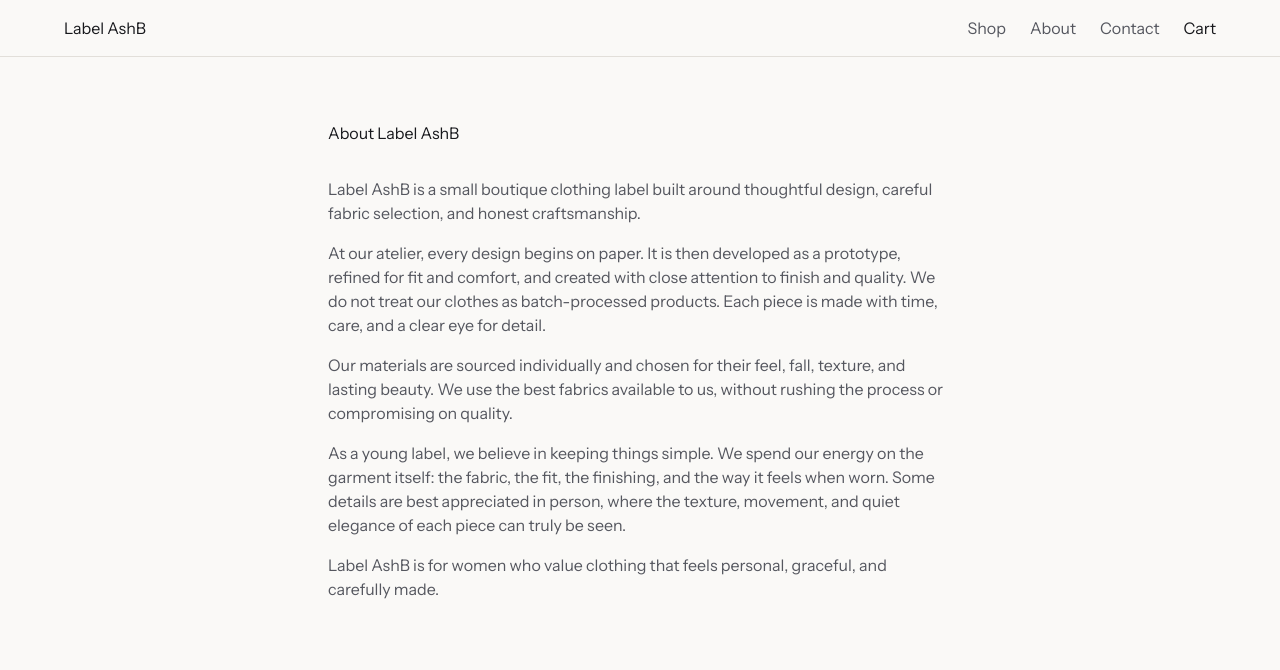
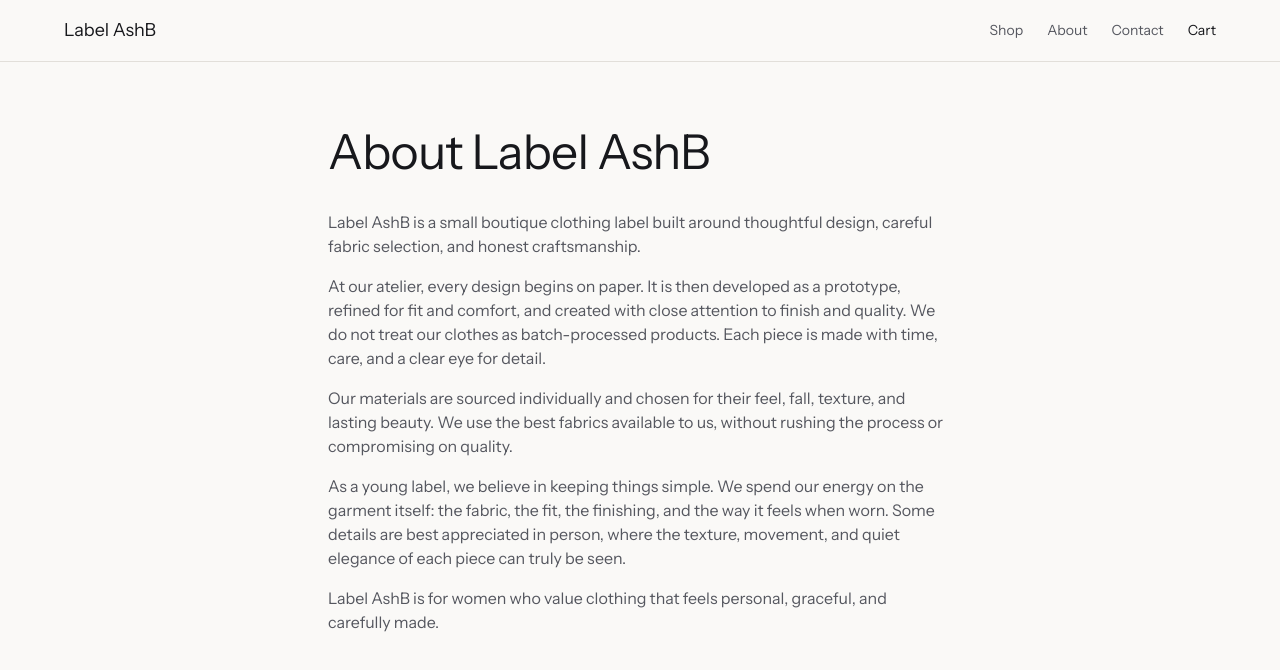
Before and after one commit to kabhika/LabelAshB-StandardWebsite, a Next.js app: page /about in a window 1280 px wide. Shown: the top 670 px of the page. Built offline with nearby package versions, Linux system fonts and the light colour scheme; no server answers.

Commit message:
Homepage hero, borderless grid, real h1 copy, fix --text-* token namespace bug (was --font-size-*, silently defaulting to 16px sitewide since Phase 2)

```diff
--- a/src/app/globals.css
+++ b/src/app/globals.css
@@ -24,35 +24,41 @@
   --color-labelashb-error: #b3261e;
   --color-labelashb-error-soft: #f8e9e8;
 
-  /* Type: one family, extreme size contrast */
+  /* Type: one family, extreme size contrast
+   * Namespace is --text-*, NOT --font-size-* - verified against
+   * node_modules/tailwindcss/theme.css and the compiled engine's own
+   * resolveWith(value, ["--text"], ["--line-height","--letter-spacing",
+   * "--font-weight"]) call. Using --font-size-* here silently produced
+   * zero utilities sitewide (every text-labelashb-* class rendered at
+   * the browser default 16px) until caught by visual review. */
   --font-labelashb-sans: var(--font-instrument-sans), ui-sans-serif, system-ui, sans-serif;
 
-  --font-size-labelashb-display: 4.5rem;
-  --font-size-labelashb-display--line-height: 1.03;
-  --font-size-labelashb-display--letter-spacing: -0.02em;
+  --text-labelashb-display: 4.5rem;
+  --text-labelashb-display--line-height: 1.03;
+  --text-labelashb-display--letter-spacing: -0.02em;
 
-  --font-size-labelashb-h1: 3rem;
-  --font-size-labelashb-h1--line-height: 1.08;
-  --font-size-labelashb-h1--letter-spacing: -0.015em;
+  --text-labelashb-h1: 3rem;
+  --text-labelashb-h1--line-height: 1.08;
+  --text-labelashb-h1--letter-spacing: -0.015em;
 
-  --font-size-labelashb-h2: 2rem;
-  --font-size-labelashb-h2--line-height: 1.15;
+  --text-labelashb-h2: 2rem;
+  --text-labelashb-h2--line-height: 1.15;
 
-  --font-size-labelashb-h3: 1.5rem;
-  --font-size-labelashb-h3--line-height: 1.25;
+  --text-labelashb-h3: 1.5rem;
+  --text-labelashb-h3--line-height: 1.25;
 
-  --font-size-labelashb-body-lg: 1.125rem;
-  --font-size-labelashb-body-lg--line-height: 1.6;
+  --text-labelashb-body-lg: 1.125rem;
+  --text-labelashb-body-lg--line-height: 1.6;
 
-  --font-size-labelashb-body: 1rem;
-  --font-size-labelashb-body--line-height: 1.6;
+  --text-labelashb-body: 1rem;
+  --text-labelashb-body--line-height: 1.6;
 
-  --font-size-labelashb-small: 0.875rem;
-  --font-size-labelashb-small--line-height: 1.5;
+  --text-labelashb-small: 0.875rem;
+  --text-labelashb-small--line-height: 1.5;
 
-  --font-size-labelashb-eyebrow: 0.75rem;
-  --font-size-labelashb-eyebrow--line-height: 1.4;
-  --font-size-labelashb-eyebrow--letter-spacing: 0.12em;
+  --text-labelashb-eyebrow: 0.75rem;
+  --text-labelashb-eyebrow--line-height: 1.4;
+  --text-labelashb-eyebrow--letter-spacing: 0.12em;
 
   /* Radius: near-flat, minimal */
   --radius-labelashb-sm: 1px;
--- a/src/app/page.tsx
+++ b/src/app/page.tsx
@@ -1,4 +1,5 @@
 import Link from "next/link";
+import Image from "next/image";
 import type { Metadata } from "next";
 import { getCatalog } from "@/lib/shopify/catalog";
 import { ProductCard } from "@/components/ui/ProductCard";
@@ -17,9 +18,16 @@ export const metadata: Metadata = {
   alternates: { canonical: "/" },
 };
 
+// Handle of the hero image source - a real catalog product, not a
+// hardcoded CDN URL. If this product's photos ever change in Shopify, the
+// hero updates with them instead of going stale.
+const HERO_PRODUCT_HANDLE = "the-indigo-swallow";
+
 export default async function Home() {
   const catalog = await getCatalog();
   const featured = catalog.filter((p) => p.inStock).slice(0, 6);
+  const heroProduct = catalog.find((p) => p.handle === HERO_PRODUCT_HANDLE);
+  const heroImage = heroProduct?.images[1] ?? heroProduct?.images[0];
 
   // No SearchAction - there's no free-text search on this site, only
   // category/material filters, and claiming one in schema would be
@@ -35,15 +43,17 @@ export default async function Home() {
   return (
     <main className="flex flex-1 flex-col">
       <JsonLd data={websiteJsonLd} />
-      <section className="border-b border-labelashb-border px-6 py-24 sm:py-32">
+
+      <section className="flex flex-col border-b border-labelashb-border md:min-h-[85vh] md:flex-row">
+        <div className="order-2 flex flex-col justify-center px-6 py-16 sm:px-10 md:order-1 md:w-[42%] md:px-14 lg:px-20">
           <Reveal>
-          <p className="text-labelashb-eyebrow uppercase text-labelashb-ink-soft mb-4">
+            <p className="mb-5 text-labelashb-eyebrow uppercase text-labelashb-ink-soft">
               Handcrafted in India
             </p>
-          <h1 className="text-labelashb-display text-labelashb-ink max-w-3xl">
-            {facts.brand.name}
+            <h1 className="text-labelashb-display text-labelashb-ink">
+              Made with time, care, and a clear eye for detail.
             </h1>
-          <p className="mt-6 max-w-xl text-labelashb-body-lg text-labelashb-ink-soft">
+            <p className="mt-6 max-w-md text-labelashb-body-lg text-labelashb-ink-soft">
               {facts.brand.shortDescription}
             </p>
             <div className="mt-8">
@@ -52,11 +62,25 @@ export default async function Home() {
               </Link>
             </div>
           </Reveal>
+        </div>
+
+        <div className="relative order-1 aspect-[4/5] md:order-2 md:aspect-auto md:w-[58%]">
+          {heroImage && (
+            <Image
+              src={heroImage.url}
+              alt={heroImage.altText || heroProduct?.title || facts.brand.name}
+              fill
+              sizes="(min-width: 768px) 58vw, 100vw"
+              priority
+              className="object-cover"
+            />
+          )}
+        </div>
       </section>
 
-      <section className="px-6 py-20">
+      <section className="px-6 py-20 sm:px-10">
         <div className="mx-auto max-w-6xl">
-          <div className="flex items-baseline justify-between mb-8">
+          <div className="mb-10 flex items-baseline justify-between">
             <h2 className="text-labelashb-h2 text-labelashb-ink">Featured</h2>
             <Link
               href="/products"
@@ -65,7 +89,7 @@ export default async function Home() {
               View all
             </Link>
           </div>
-          <div className="grid grid-cols-1 gap-8 sm:grid-cols-2 lg:grid-cols-3">
+          <div className="grid grid-cols-1 gap-x-8 gap-y-14 sm:grid-cols-2 lg:grid-cols-3">
             {featured.map((product) => (
               <ProductCard key={product.id} product={product} />
             ))}
--- a/src/components/motion/Reveal.tsx
+++ b/src/components/motion/Reveal.tsx
@@ -3,9 +3,16 @@
 import { motion } from "framer-motion";
 import type { ReactNode } from "react";
 
-// Deliberate, not decorative: a single fade/rise on first scroll into view.
-// Content is always present in the DOM (SSR-rendered) — only opacity/transform
+// Deliberate, not decorative: a single fade/rise on mount. Content is
+// always present in the DOM (SSR-rendered) - only opacity/transform
 // animate, so there is never an empty heading in server-rendered HTML.
+//
+// Uses "animate" on mount, not "whileInView". whileInView depends on
+// IntersectionObserver + rAF, both of which stall on a backgrounded/
+// unfocused tab - confirmed live (document.visibilityState "hidden" froze
+// the hero mid-fade at opacity 0.33 indefinitely). Above-the-fold content
+// that's already visible on load shouldn't depend on viewport-intersection
+// timing at all.
 export function Reveal({
   children,
   delay = 0,
@@ -16,8 +23,7 @@ export function Reveal({
   return (
     <motion.div
       initial={{ opacity: 0, y: 12 }}
-      whileInView={{ opacity: 1, y: 0 }}
-      viewport={{ once: true, margin: "-80px" }}
+      animate={{ opacity: 1, y: 0 }}
       transition={{ duration: 0.5, delay, ease: "easeOut" }}
     >
       {children}
--- a/src/components/ui/ProductCard.tsx
+++ b/src/components/ui/ProductCard.tsx
@@ -17,18 +17,15 @@ export function ProductCard({ product }: { product: NormalizedProduct }) {
       : `${formatPrice(product.minPrice, product.currencyCode)}–${formatPrice(product.maxPrice, product.currencyCode)}`;
 
   return (
-    <a
-      href={`/products/${product.handle}`}
-      className="group block w-72 border border-labelashb-border bg-labelashb-ground"
-    >
+    <a href={`/products/${product.handle}`} className="group block">
       <div className="relative aspect-[3/4] overflow-hidden bg-labelashb-ground-alt">
         {image && (
           <Image
             src={image.url}
             alt={image.altText || product.title}
             fill
-            sizes="288px"
-            className="object-cover transition-transform duration-500 group-hover:scale-[1.03]"
+            sizes="(min-width: 1024px) 33vw, (min-width: 640px) 50vw, 100vw"
+            className="object-cover transition-transform duration-700 group-hover:scale-[1.03]"
           />
         )}
         {!product.inStock && (
@@ -37,7 +34,7 @@ export function ProductCard({ product }: { product: NormalizedProduct }) {
           </span>
         )}
       </div>
-      <div className="p-4">
+      <div className="pt-4">
         <p className="text-labelashb-eyebrow uppercase text-labelashb-ink-soft">
           {product.category}
         </p>
```
Also changed, not shown: 1 other file (tests, documents, lock files or other folders). Lines whose indentation alone changed are shown as unchanged.
